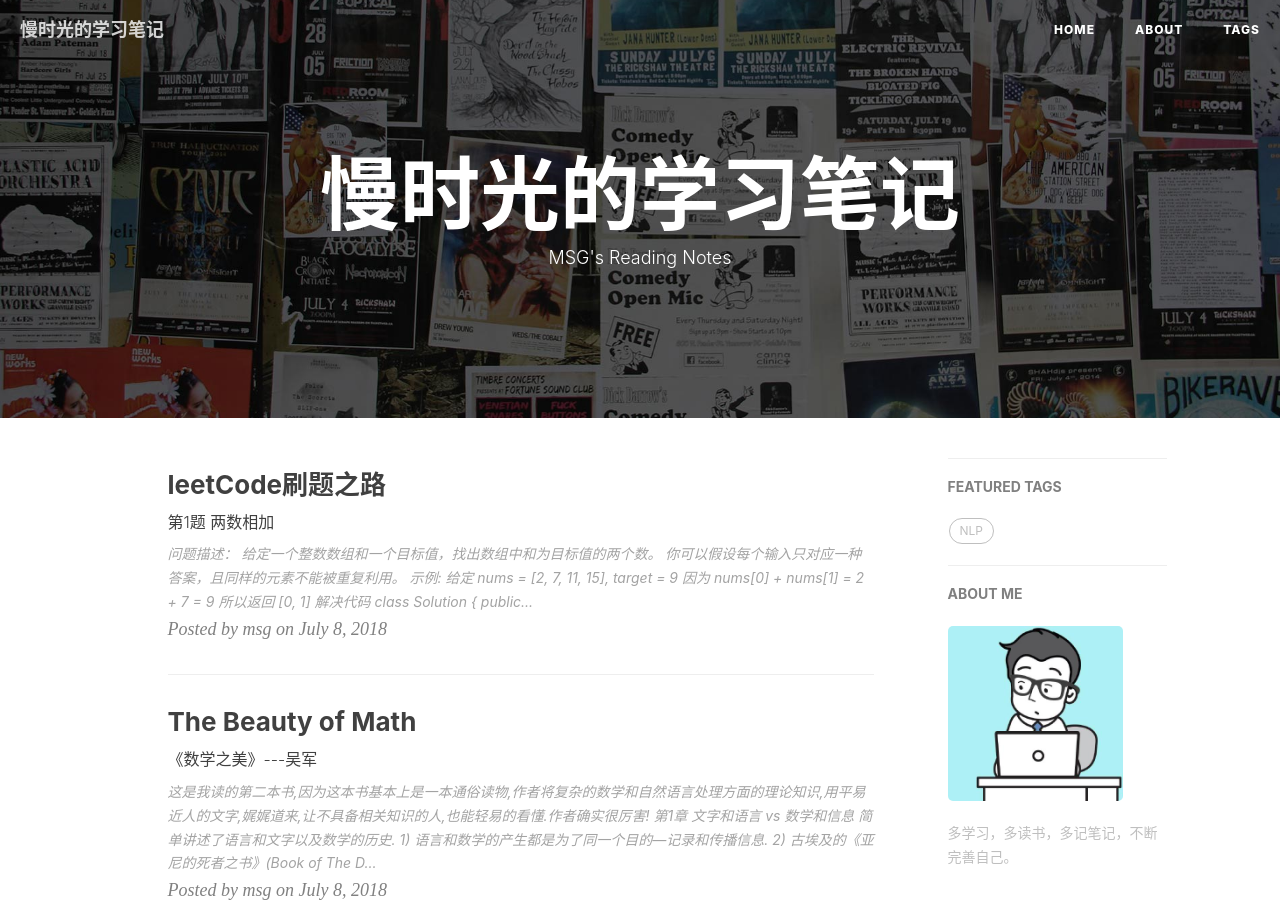
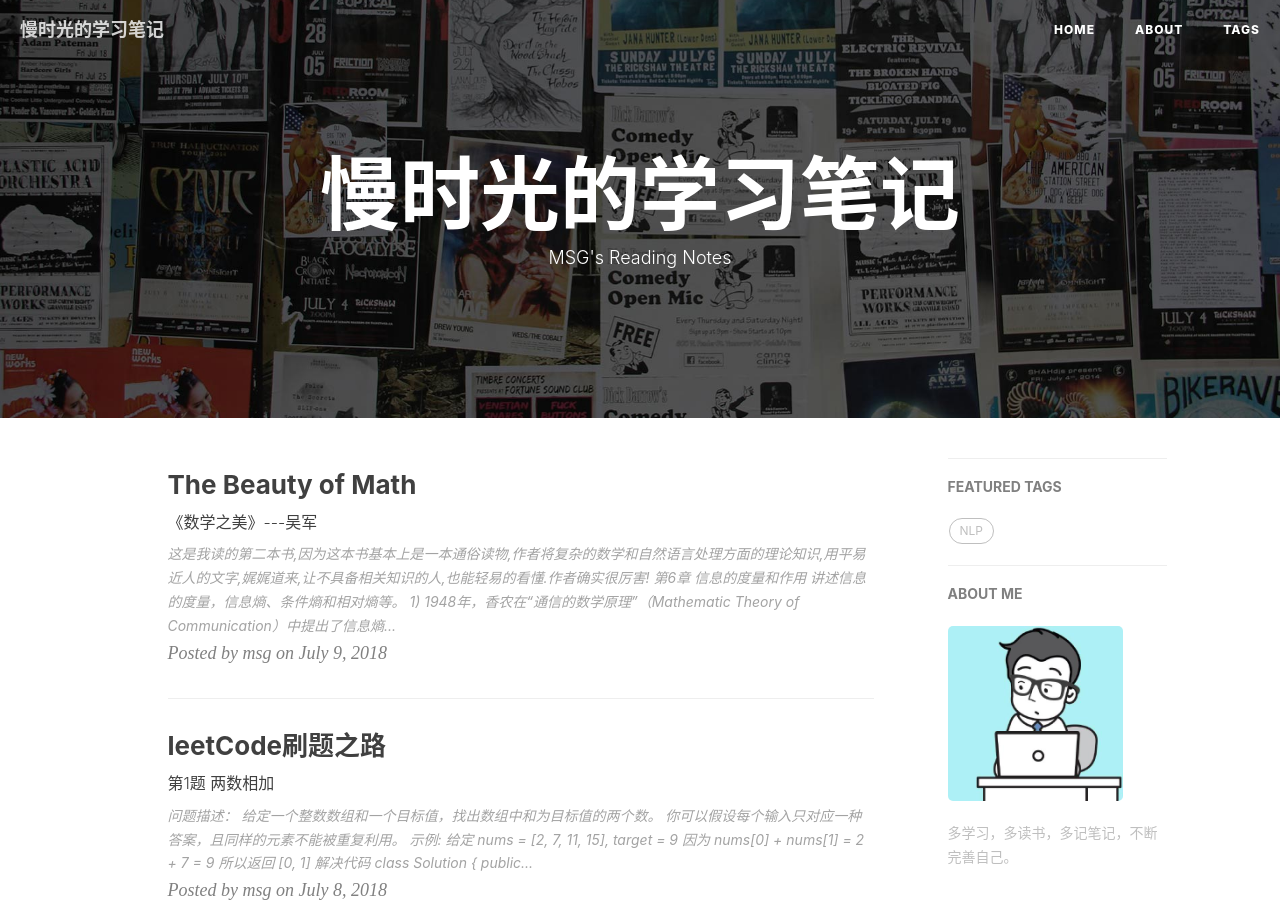
Before and after one commit to msg901216/msg901216.github.io, a Jekyll site: the page built from index.html, in a window 1280 px wide and 900 px high. Built offline with Jekyll 4.4.1, drawn with Linux system fonts in a browser that asks for light colours; nearby versions of some CDN libraries; the list of posts is cut into pages by our own code; comment, search, counter and statistics services are not loaded; some of the changed lines change nothing that is shown.

Commit message:
数学之美第六到十章的笔记

```diff
--- a/_posts/2018-07-08-The-Beauty-of-Math.md
+++ b/_posts/2018-07-08-The-Beauty-of-Math.md
@@ -126,5 +126,3 @@
 > 接下来，从$M_{\theta_1}$出发，可以找到一个更好的模型$M_{\theta_2}$，不断地寻找下去，直到模型的质量不再有明显提高。
 
 10) 鲍姆-韦尔奇算法每次迭代都是不断估计新的参数，使得输出的概率达到最大化，这个过程被称为期望值最大化(Expectation-Maximization)，简称EM过程。
-
-### 第6章 待读
--- /dev/null
+++ b/_posts/2018-07-09-The-Beauty-of-Math.md
@@ -0,0 +1,86 @@
+---
+layout:     post
+title:      "The Beauty of Math"
+subtitle:   "《数学之美》---吴军"
+date:       2018-07-09
+author:     "msg"
+header-img: "img/post-bg-unix-linux.jpg"
+tags:
+    - 数学
+    - 自然语言处理
+    - NLP
+---
+
+
+> 这是我读的第二本书,因为这本书基本上是一本通俗读物,作者将复杂的数学和自然语言处理方面的理论知识,用平易近人的文字,娓娓道来,让不具备相关知识的人,也能轻易的看懂.作者确实很厉害!
+
+### 第6章 信息的度量和作用
+
+讲述信息的度量，信息熵、条件熵和相对熵等。
+
+1) 1948年，香农在“通信的数学原理”（Mathematic Theory of Communication）中提出了信息熵的概念。
+
+2) 信息量等于不确定性的多少。
+
+3) 对于任意一个随机变量$X$，熵定义如下：
+
+$$H(X) = -\sum_{x\in X} P(x)logP(x)$$
+
+定义在Y的条件下的条件熵为：
+
+$H(X\|Y) = -\sum_{x\in X}P(x,y)logP(x\|y)$
+
+4) 自古以来，信息和消除不确定性是联系的。情报的作用就是消除不确定性。几乎所有的自然语言处理、信息与信号处理的应用都是一个消除不确定性的过程。自然语言处理的大量问题就是寻找相关的信息。
+
+5) 两个随机事件$X$和$Y$，它们的互信息定义如下：
+
+$$I(X;Y) = \sum_{x\in X,y\in Y}P(x,y)log{P(x,y)\over P(x)P(y)}$$
+
+只要有足够的语料，就能估计出互信息公式中的$P(X,Y)$，$P(X)$和$P(Y)$三个概率，进而计算出互信息。
+
+6） 首先从大量文本中找出和某个同义词一起出现的互信息最大的一些词，翻译的时候，看上下文中哪类相关的词多就可以了。
+
+
+### 第7章 贾里尼克和现代语言处理
+
+在当今物欲横流的中国社会，学术界浮躁，年轻人焦虑，少数有着远大志向的年轻人实际上是非常孤独的。
+
+1) 我每开除一名语言学家，我的语音识别系统识别率就会提高一点。
+
+2) 学习是一辈子的事情！
+
+### 第8章 简单之美 ---布尔代数和搜索引擎
+
+（人们）发觉真理在形式上从来是简单的，而不是复杂和含混的。-----------牛顿
+
+
+### 第9章 图论和网络爬虫
+
+1736年，欧拉，图论的开始
+
+1) 广度优先搜索（Breadth-First Search）和深度优先搜索（Depth-First Search）
+
+> 定理：如果一个图能够从一个顶点出发，每条边不重复地遍历一遍回到这个顶点，那么每一顶点的度必须为偶数。
+
+> 证明：对于每个顶点，需要从某条边进入顶点，同时从另一条边离开这个顶点。
+
+2) 网络爬虫在工程实现上要考虑的细节，主要有以下几点：
+
+> ①用$BFS$还是$DFS$？\\
+> ②页面的分析和URL的获取\\
+> ③记录哪些网页已经下载过
+
+网络爬虫对网页遍历的次序不是简单的BFS或DFS，而是有一个相对复杂的下载优先级排序的方法。管理这个优先级排序的子系统一般称作调度系统(Schedular)，由它来决定当一个网页下载完成后接下来该下载哪一个。
+
+分布式URL记录表的难点：首先明确每台服务器的分工，在调度时看到某个URL就知道该交给哪一台服务器去处理；在明确分工的基础上，判断URL是否下载就可以批处理了。
+
+
+### 第10章 PageRank google的民主表决式网页排名技术
+
+1) 对于一个特定的查询，搜索结果的排名取决于两组信息：关于网页的质量信息，以及这个查询与每个网页的相关性信息。
+
+2) 如果一个网页被很多其他网页所链接，说明它受到普遍的承认和信赖，排名就高。这就是PageRank的核心思想。排名高的网页的链接有着较大的权重。
+
+3) 先假定所有的网页的排名是相同的，根据这个初始值，算出各个网页的第一次迭代排名，然后根据第一次迭代排名计算出第二次的排名。2003年，Google的工程师迪恩和格麦瓦特发明了并行计算工具MapReduce,PageRank的并行计算完全自动化了。
+
+4) 网页排名算法的高明之处在于它把整个互联网当做了一个整体来对待。
```
Also changed, not shown: _posts/2018-07-08-leetCode.md (renamed from _posts/2018-07-09-leetCode.md).
